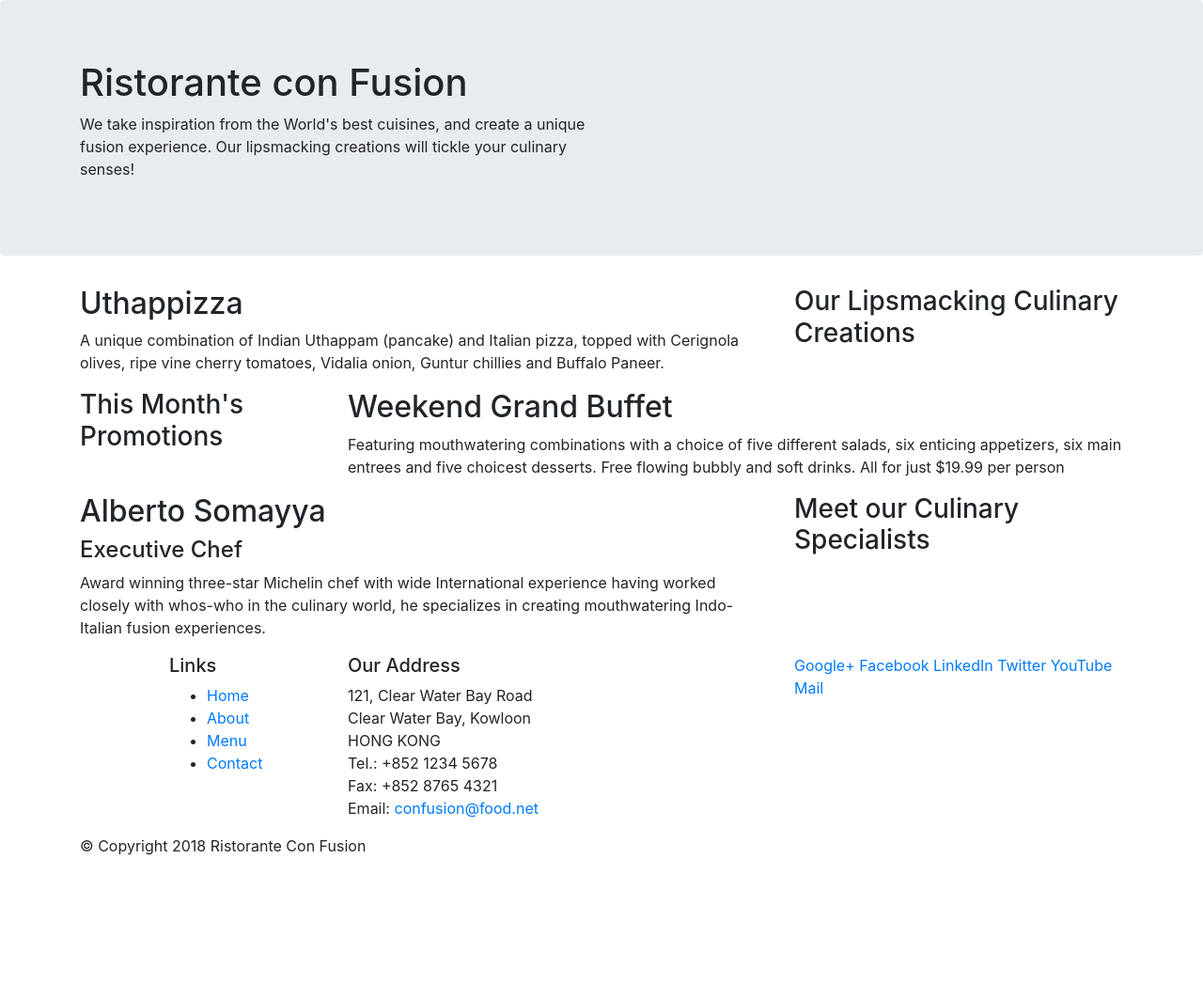
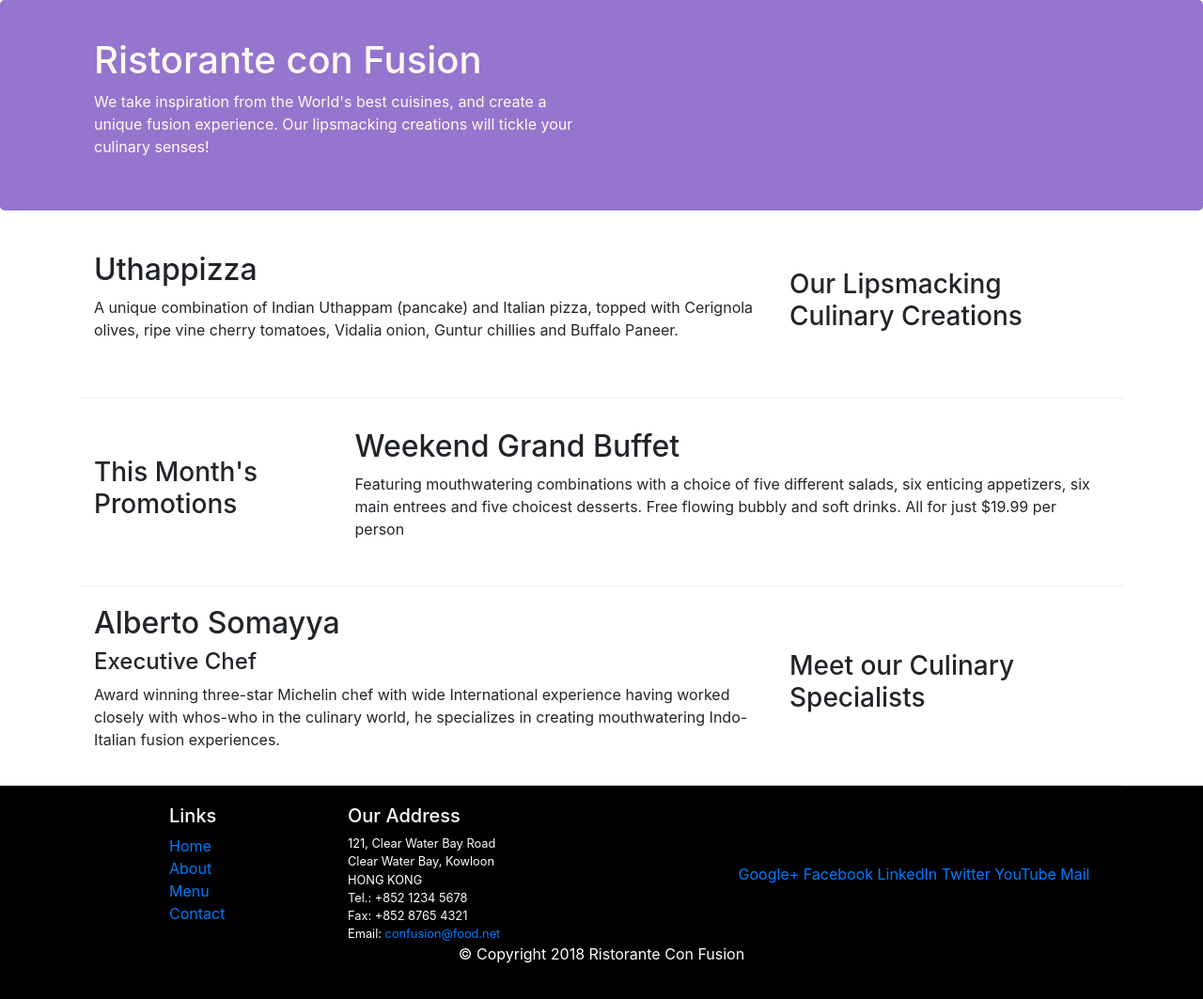
Before and after one commit to MrlameChicken/UI-Course, a website: page index.html in a window 1280 px wide. Shown: the whole page at 94% size. Before the commit the page ends 928 px from the top, so only its background shows below. Drawn offline with nearby package versions, Linux system fonts and the light colour scheme.

Commit message:
Bootstrap part2

```diff
--- a/index.html
+++ b/index.html
@@ -9,6 +9,8 @@
 
     <!-- Bootstrap CSS -->
     <link rel="stylesheet" href="node_modules/bootstrap/dist/css/bootstrap.min.css">
+    <!--Custom CSS -->
+    <link rel="stylesheet" type="text/css" href="styles.css">
     <title>Ristorante Con Fusion</title>
 </head>
 
@@ -16,7 +18,7 @@
 
     <header class="jumbotron">
         <div class = "container">
-            <div class="row">
+            <div class="row row-header">
                 <div class="col-12 col-sm-6">
                     <h1>Ristorante con Fusion</h1>
                     <p>We take inspiration from the World's best cuisines, and create a unique fusion experience. Our lipsmacking creations will tickle your culinary senses!</p>
@@ -28,7 +30,7 @@
     </header>
 
     <div class="container">
-        <div class="row">
+        <div class="row row-content align-items-center">
             <div class="col-12 order-sm-last col-sm-6 col-md-4">
                 <h3>Our Lipsmacking Culinary Creations</h3>
             </div>
@@ -39,7 +41,7 @@
         </div>
 
 
-        <div class = "row">
+        <div class = "row row-content align-items-center">
             <div class="col-12 col-sm-6 col-md-3">
                 <h3>This Month's Promotions</h3>
             </div>
@@ -49,7 +51,7 @@
             </div>
         </div>
 
-        <div class ="row">
+        <div class ="row row-content align-items-center">
             <div class="col-12  order-sm-last col-sm-6 col-md-4">
                 <h3>Meet our Culinary Specialists</h3>
             </div>
@@ -61,19 +63,19 @@
         </div>
     </div>
 
-    <footer>
+    <footer class="footer">
         <div class="container">
             <div class="row">
                 <div class="col-4 offset-1 col-sm-2">
                     <h5>Links</h5>
-                    <ul>
+                    <ul class="list-unstyled">
                         <li><a href="#">Home</a></li>
                         <li><a href="#">About</a></li>
                         <li><a href="#">Menu</a></li>
                         <li><a href="#">Contact</a></li>
                     </ul>
                 </div>
-                <div class="col-7 col-sm-5">
+                <div class="col-7 col-sm-4">
                     <h5>Our Address</h5>
                     <address>
 		              121, Clear Water Bay Road<br>
@@ -84,8 +86,8 @@
 		              Email: <a href="mailto:confusion@food.net">confusion@food.net</a>
 		           </address>
                 </div>
-                <div class="col-12 col-sm-4">
-                    <div>
+                <div class="col-12 col-sm-5 text-center align-self-center">
+                    <div class="">
                         <a href="http://google.com/+">Google+</a>
                         <a href="http://www.facebook.com/profile.php?id=">Facebook</a>
                         <a href="http://www.linkedin.com/in/">LinkedIn</a>
@@ -95,7 +97,7 @@
                     </div>
                 </div>
            </div>
-           <div class="row">
+           <div class="row justify-content-center">
                 <div class="col-auto">
                     <p>© Copyright 2018 Ristorante Con Fusion</p>
                 </div>
--- /dev/null
+++ b/styles.css
@@ -0,0 +1,30 @@
+.row-header{
+	margin: 0px auto;
+	padding: 0px auto;
+}
+.row-content{
+	margin:0px auto;
+	padding:20px 0px 20px 0px;
+	border-bottom: 1px ridge;
+	min-height: 200px;
+}
+.footer{
+	background-color: black;
+	margin:0px auto;
+	padding: 20px 0px 20px 0px;
+}
+.footer h5, .footer address,.footer{
+	color: white;
+}
+.jumbotron{
+	padding: 40px 20px 40px 20px;
+	margin: 0px auto;
+	background: #9575CD;
+	color: floralwhite;
+
+}
+address{
+	font-size: 80%;
+	margin:0px;
+	color:#0f0f0f;
+}
```
